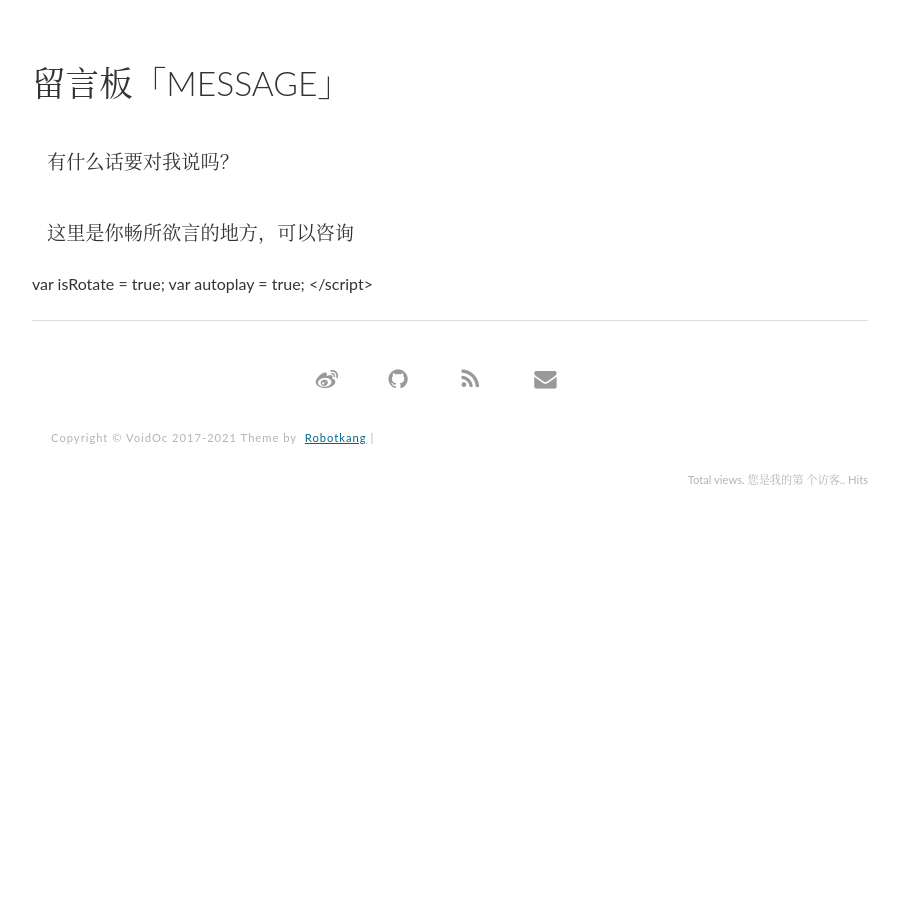
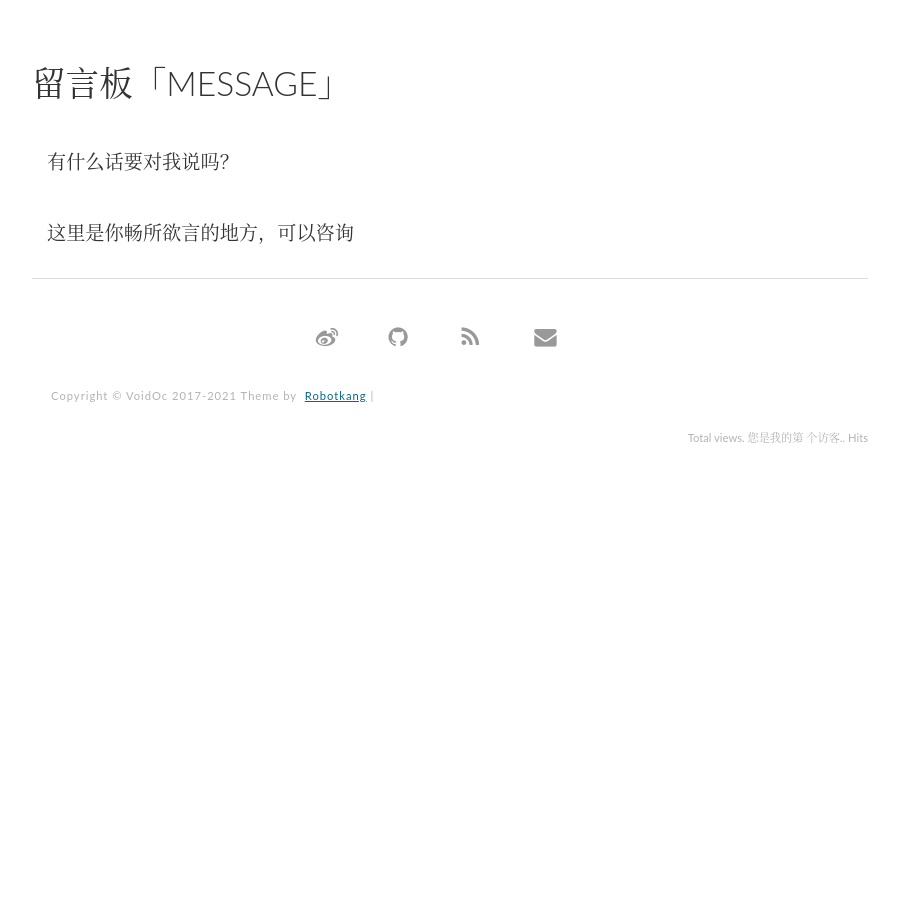
Before and after one commit to oc711/voidoc.github.io, a Jekyll site: the page built from comments.md, in a window 1280 px wide. Shown: the part 100-1000 px from the top of the page, without its empty margins (352-1250 px from the left). Built offline with Jekyll 4.4.1, drawn with Linux system fonts in a browser that asks for light colours; nearby versions of some CDN libraries; comment, search, counter and statistics services are not loaded.

Commit message:
Update comments.md

```diff
--- a/comments.md
+++ b/comments.md
@@ -10,15 +10,9 @@ comments: true
 
 
 <script src="/js/jquery.min.js"></script>
-<script src="/js/jquery.marquee.min.js"></script>
+<script src="/js/player.js"></script>
 
-
-  var isRotate = true;
-  var autoplay = true;
-</script>
-<script src="/js/player.js"></script>
 <script>
-
 function bgChange(){
 	var lis= $('.lib');
 	for(var i=0; i<lis.length; i+=2)
```
